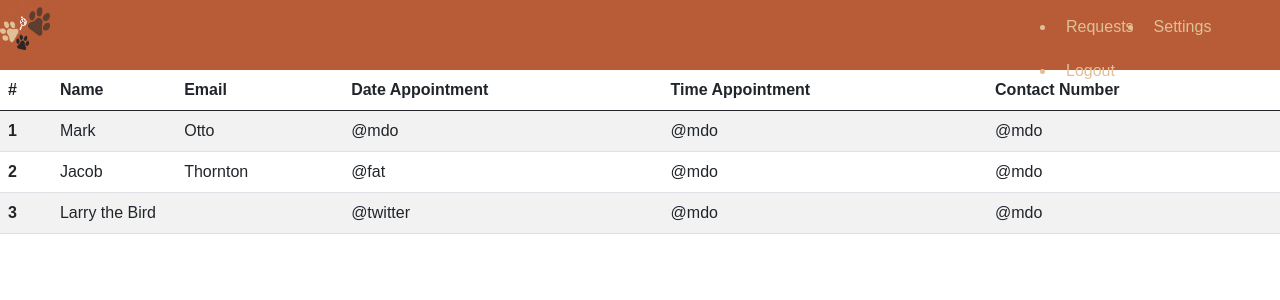
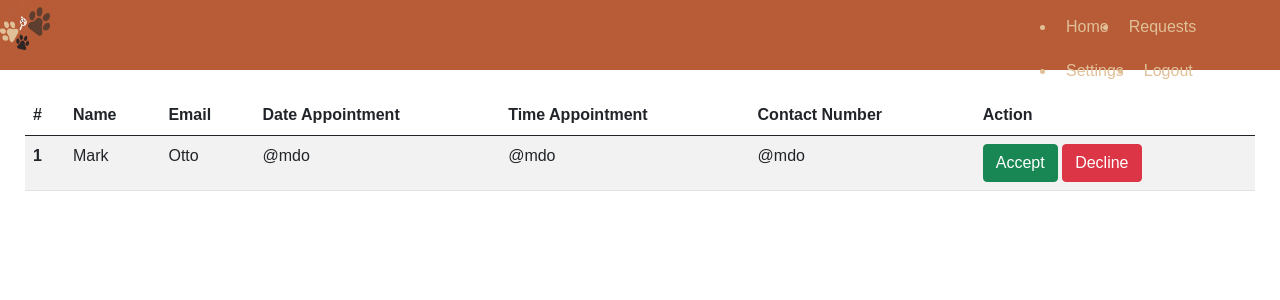
Before and after one commit to Clinic-Directory-2021/web_based_clinic_directory, a Django app: page /appointment/ in a window 1280 px wide. Shown: the top 300 px of the page. Run offline with Django 3.2, Linux system fonts and the light colour scheme.

Commit message:
asdasdsadsadsa

```diff
--- a/main_app/templates/appointment.html
+++ b/main_app/templates/appointment.html
@@ -1,6 +1,7 @@
 {% extends "home_base.html" %}
 {% load static %}
 {% block content %}
+<div style="padding: 25px;">
 <table class="table table-striped">
     <thead>
         <tr>
@@ -10,6 +11,7 @@
           <th scope="col">Date Appointment</th>
           <th scope="col">Time Appointment</th>
           <th scope="col">Contact Number</th>
+          <th scope="col">Action</th>
         </tr>
       </thead>
       <tbody>
@@ -20,22 +22,12 @@
           <td>@mdo</td>
           <td>@mdo</td>
           <td>@mdo</td>
-        </tr>
-        <tr>
-          <th scope="row">2</th>
-          <td>Jacob</td>
-          <td>Thornton</td>
-          <td>@fat</td>
-          <td>@mdo</td>
-          <td>@mdo</td>
-        </tr>
-        <tr>
-          <th scope="row">3</th>
-          <td colspan="2">Larry the Bird</td>
-          <td>@twitter</td>
-          <td>@mdo</td>
-          <td>@mdo</td>
+          <td>
+            <button type="button" class="btn btn-success">Accept</button>
+            <button type="button" class="btn btn-danger">Decline</button>
+        </td>
         </tr>
       </tbody>
   </table>
+<div>
 {% endblock %}
--- a/main_app/templates/home_base.html
+++ b/main_app/templates/home_base.html
@@ -23,6 +23,7 @@
         </div>
         <div class='navigation' style="list-style-type: none;">
             <ul>
+                <a href="{% url 'homepage' %}"><li>Home</li></a>
                 <a href="{% url 'appointment' %}"><li>Requests</li></a>
                 <a href="{% url 'settings' %}"><li>Settings</li></a>
                 <a href="{% url 'logout' %}"><li>Logout</li></a>
--- a/main_app/views.py
+++ b/main_app/views.py
@@ -16,6 +16,8 @@ import datetime
 
 from django.template.loader import render_to_string
 from django.template import loader
+
+import time
 
 config={
     "apiKey": "AIzaSyDwWsW--ZHaZIOE4OXu5VhMIclZad8zDYw",
@@ -526,13 +528,16 @@ def addAppointment(request):
         appointment_time = request.POST.get('appointment_time')
         appointment_number = request.POST.get('appointment_number')
 
+        time = time.strptime(appointment_time, "%H:%M")
+        timevalue_12hour = time.strftime( "%I:%M %p", t )
+
         doc_ref = firestoreDB.collection('appointment_queue').document(clinic_id)
         doc_ref.set({
             'user_id': clinic_id,
             'appointment_name' : appointment_name,
             'appointment_email' : appointment_email,
             'appointment_date': appointment_date,
-            'appointment_time': appointment_time,
+            'appointment_time': timevalue_12hour,
             'appointment_number': appointment_number,
         })
         return redirect('/')
```
